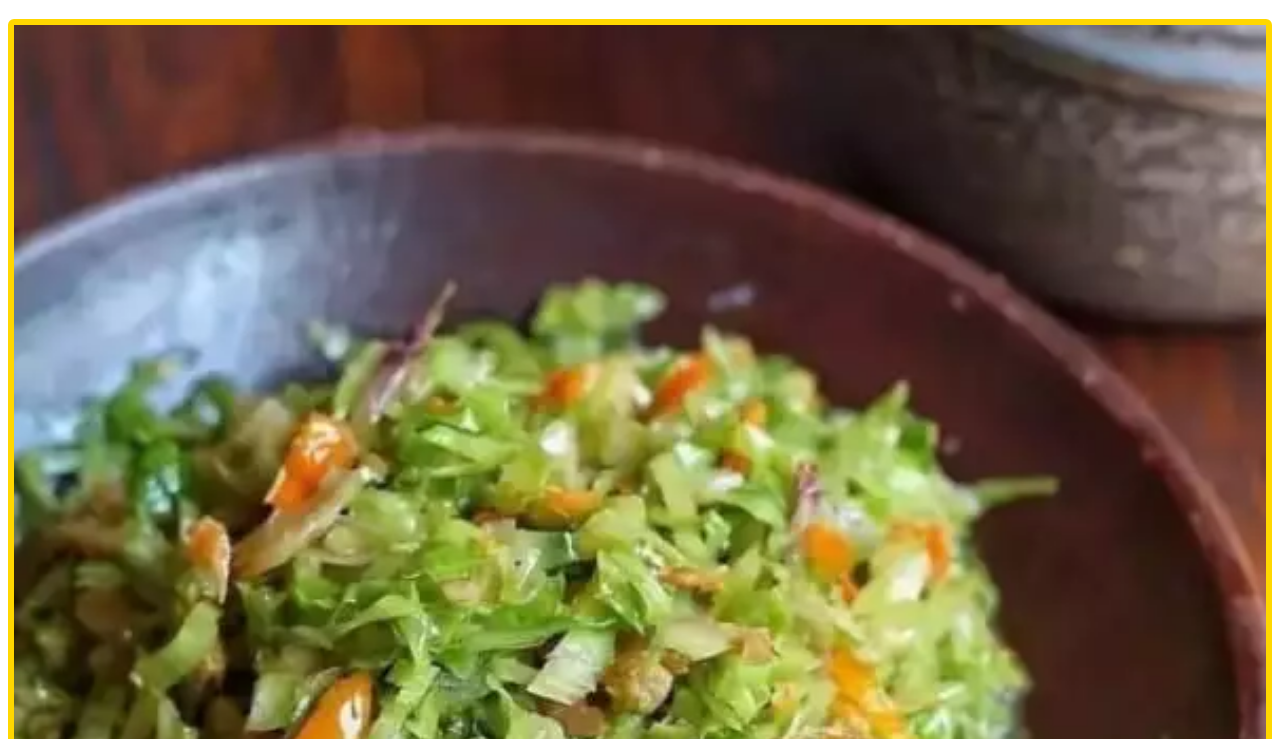
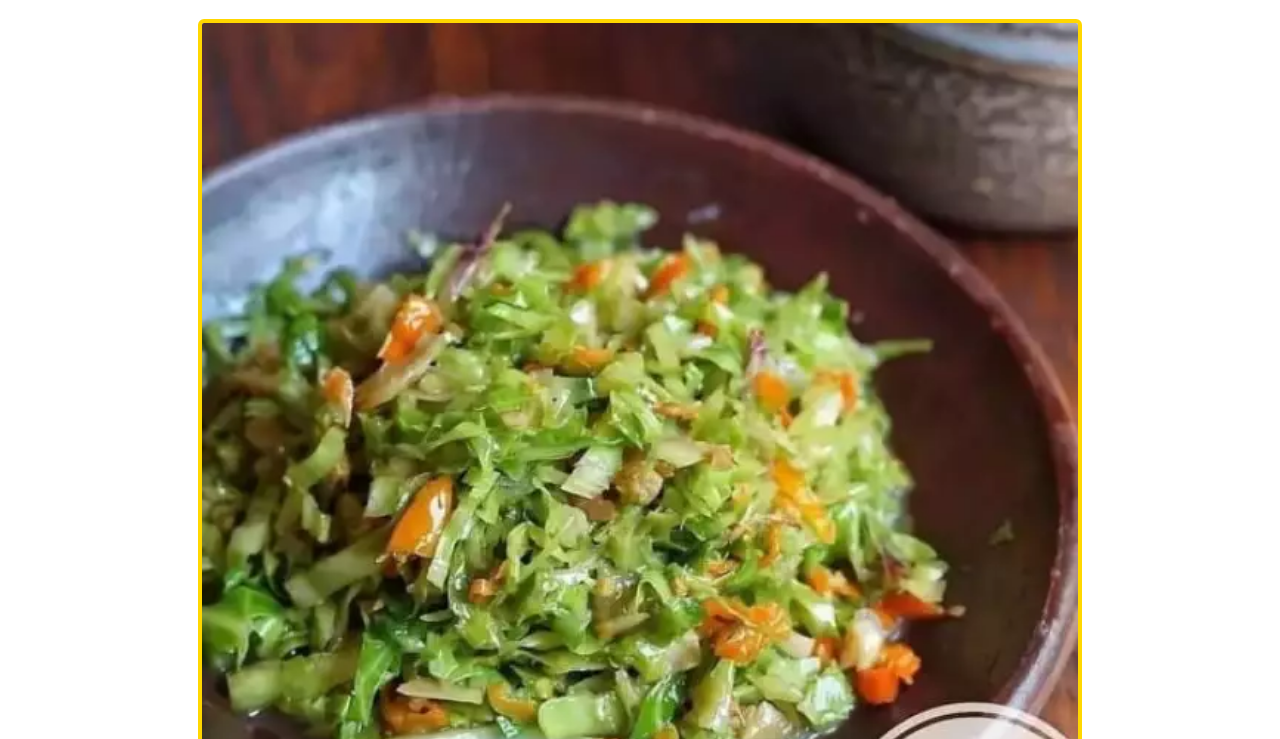
Before and after one commit to MuchtarHasan758/odin-recipes, a plain HTML site: page recipes/tumis-kubis.html in a window 1280 px wide. Shown: the part 61-800 px from the top of the page. Drawn offline with Linux system fonts and the light colour scheme.

Commit message:
Mengadjust gambar

```diff
--- a/style.css
+++ b/style.css
@@ -14,8 +14,10 @@ body {
 }
 
 img {
-    width: 100%;
-    border: 6px solid gold;
+    width: 70%;
+    display: block;
+    margin: auto;
+    border: 4px solid gold;
     border-radius: 6px;
     box-sizing: border-box;
 }
```
